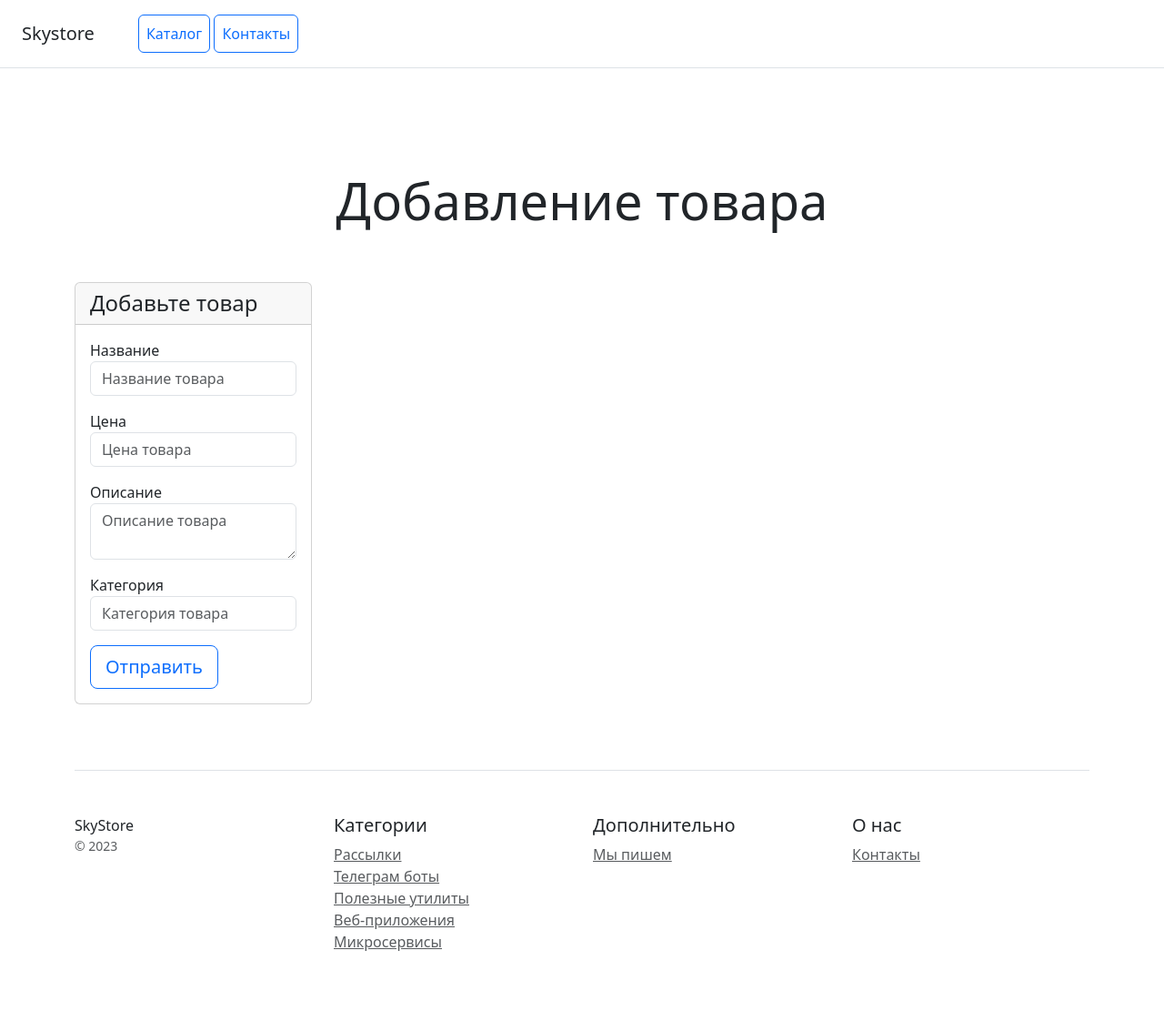
After one commit to stepanbaidakov/Web-app-2, a Django app: page /catalog/add_product/ in a window 1280 px wide. The commit adds this page. Shown: the whole page at 91% size. Run offline with Django 5.2, Linux system fonts and the light colour scheme; some libraries are stand-ins or nearby versions.

Commit message:
homework done

```diff
--- /dev/null
+++ b/catalog/templates/add_product.html
@@ -0,0 +1,46 @@
+{% extends 'base.html' %}
+
+{% block header %}
+<div class="pricing-header px-3 py-3 pt-md-5 pb-md-4 mx-auto text-center">
+    <h1 class="display-4">Добавление товара</h1>
+</div>
+{% endblock %}
+
+{% block content %}
+
+<div class="row text-start">
+<div class="col-lg-3 col-md-6 col-sm-12">
+            <div class="card mb-4 box-shadow">
+                <div class="card-header">
+                    <h4 class="my-0 font-weight-normal">Добавьте товар</h4>
+                </div>
+                <div class="card-body">
+                    <form method="post" action="" class="form-floating">
+                        {% csrf_token %}
+                        <div class="mb-3">
+                            <label for="name">Название</label>
+                            <input type="text" name="name" class="form-control" id="name" placeholder="Название товара"
+                                   required>
+                        </div>
+                        <div class="mb-3">
+                            <label for="price">Цена</label>
+                            <input type="number" name="price" class="form-control" id="price"
+                                   placeholder="Цена товара" required>
+                        </div>
+                        <div class="mb-3">
+                            <label for="description">Описание</label>
+                            <textarea name="description" class="form-control" id="description"
+                                      placeholder="Описание товара" required></textarea>
+                        </div>
+                        <div class="mb-3">
+                            <label for="category">Категория</label>
+                            <input type="text" name="category" class="form-control" id="category"
+                                   placeholder="Категория товара" required>
+                        </div>
+                        <button type="submit" class="btn btn-lg btn-block btn-outline-primary">Отправить</button>
+                    </form>
+                </div>
+            </div>
+        </div>
+</div>
+{% endblock %}
--- /dev/null
+++ b/catalog/templates/base.html
@@ -0,0 +1,52 @@
+<!doctype html>
+<html lang="en">
+<head>
+    <meta charset="utf-8">
+    <meta name="viewport" content="width=device-width, initial-scale=1">
+    <title>{% block title %}Skystore{% endblock %}</title>
+    <link rel="stylesheet" href="/static/css/bootstrap.min.css">
+
+</head>
+<body>
+{% include "nav_bar.html" %}
+<div class="pricing-header px-3 py-3 pt-md-5 pb-md-4 mx-auto text-center">
+    {% block header %}{% endblock %}
+</div>
+
+<div class="container">
+    {% block content %}{% endblock %}
+    <footer class="pt-4 my-md-5 pt-md-5 border-top">
+        <div class="row">
+            <div class="col-12 col-md">
+                SkyStore
+                <small class="d-block mb-3 text-muted">&copy; 2023</small>
+            </div>
+            <div class="col-6 col-md">
+                <h5>Категории</h5>
+                <ul class="list-unstyled text-small">
+                    <li><a class="text-muted" href="#">Рассылки</a></li>
+                    <li><a class="text-muted" href="#">Телеграм боты</a></li>
+                    <li><a class="text-muted" href="#">Полезные утилиты</a></li>
+                    <li><a class="text-muted" href="#">Веб-приложения</a></li>
+                    <li><a class="text-muted" href="#">Микросервисы</a></li>
+                </ul>
+            </div>
+            <div class="col-6 col-md">
+                <h5>Дополнительно</h5>
+                <ul class="list-unstyled text-small">
+                    <li><a class="text-muted" href="#">Мы пишем</a></li>
+                </ul>
+            </div>
+            <div class="col-6 col-md">
+                <h5>О нас</h5>
+                <ul class="list-unstyled text-small">
+                    <li><a class="text-muted" href="/contacts/">Контакты</a></li>
+                </ul>
+            </div>
+        </div>
+    </footer>
+</div>
+
+<script src="/static/js/bootstrap.bundle.min.js"></script>
+</body>
+</html>
--- /dev/null
+++ b/catalog/templates/nav_bar.html
@@ -0,0 +1,7 @@
+<div class="d-flex flex-column flex-md-row align-items-center p-3 px-md-4 mb-3 bg-white border-bottom box-shadow">
+    <h5 class="my-0 mr-md-auto font-weight-normal">Skystore</h5>
+    <nav class="ms-5">
+        <a class="p-2 btn btn-outline-primary" href="/catalog/home">Каталог</a>
+        <a class="p-2 btn btn-outline-primary" href="/catalog/contacts/">Контакты</a>
+    </nav>
+</div>
--- a/catalog/urls.py
+++ b/catalog/urls.py
@@ -4,4 +4,6 @@ from . import views
 urlpatterns = [
     path("home/", views.home, name="home"),
     path("contacts/", views.contacts, name="contacts"),
+    path("product_info/<int:product_id>/", views.product_info, name="product_info"),
+    path("add_product/", views.add_product, name="add_product"),
 ]
--- a/catalog/views.py
+++ b/catalog/views.py
@@ -1,7 +1,7 @@
 from django.http import HttpResponse
-from django.shortcuts import render
+from django.shortcuts import render, redirect
 
-from catalog.models import Product, ContactInfo
+from catalog.models import Product, ContactInfo, Category
 
 
 # Create your views here.
@@ -10,11 +10,36 @@ def home(request):
     print("Последние 5 продуктов:")
     for product in latest_products:
         print(product)
-    return render(request, "home.html", )
+    products = Product.objects.all()
+    context = {"products": products}
+    return render(request, "home.html", context)
 
 def contacts(request):
     contact_infos = ContactInfo.objects.all()
+    context = {"contact_infos": contact_infos}
     if request.method == "POST":
         name = request.POST.get("name")
         return HttpResponse(f"Спасибо, {name}! Ваше сообщение получено.")
-    return render(request, "contacts.html", {"contact_infos": contact_infos})
+    return render(request, "contacts.html", context)
+
+def product_info(request, product_id):
+    product = Product.objects.get(id=product_id)
+    context = {"product": product}
+    return render(request, "product_info.html", context)
+
+def add_product(request):
+    if request.method == "POST":
+        name = request.POST.get("name")
+        price = request.POST.get("price")
+        description = request.POST.get("description")
+        category_name = request.POST.get("category")
+        category_obj, _ = Category.objects.get_or_create(name=category_name)
+        Product.objects.create(
+            name=name,
+            price=price,
+            description=description,
+            category=category_obj
+        )
+
+        return redirect("add_product")
+    return render(request, "add_product.html",)
```
Also changed, not shown: catalog/templates/contacts.html (+5 -53 lines), catalog/templates/home.html (+11 -62 lines), catalog/templates/product_info.html (added, +15 -0 lines).
